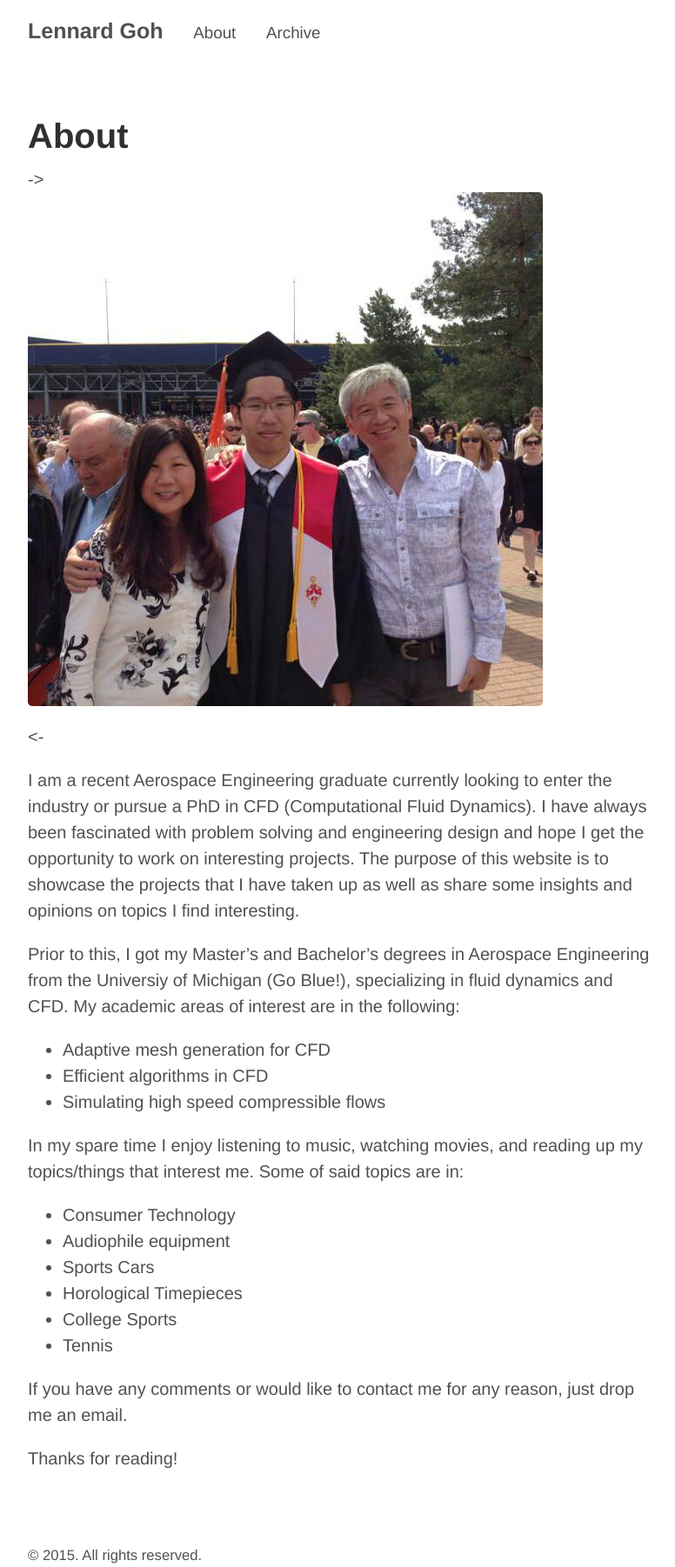
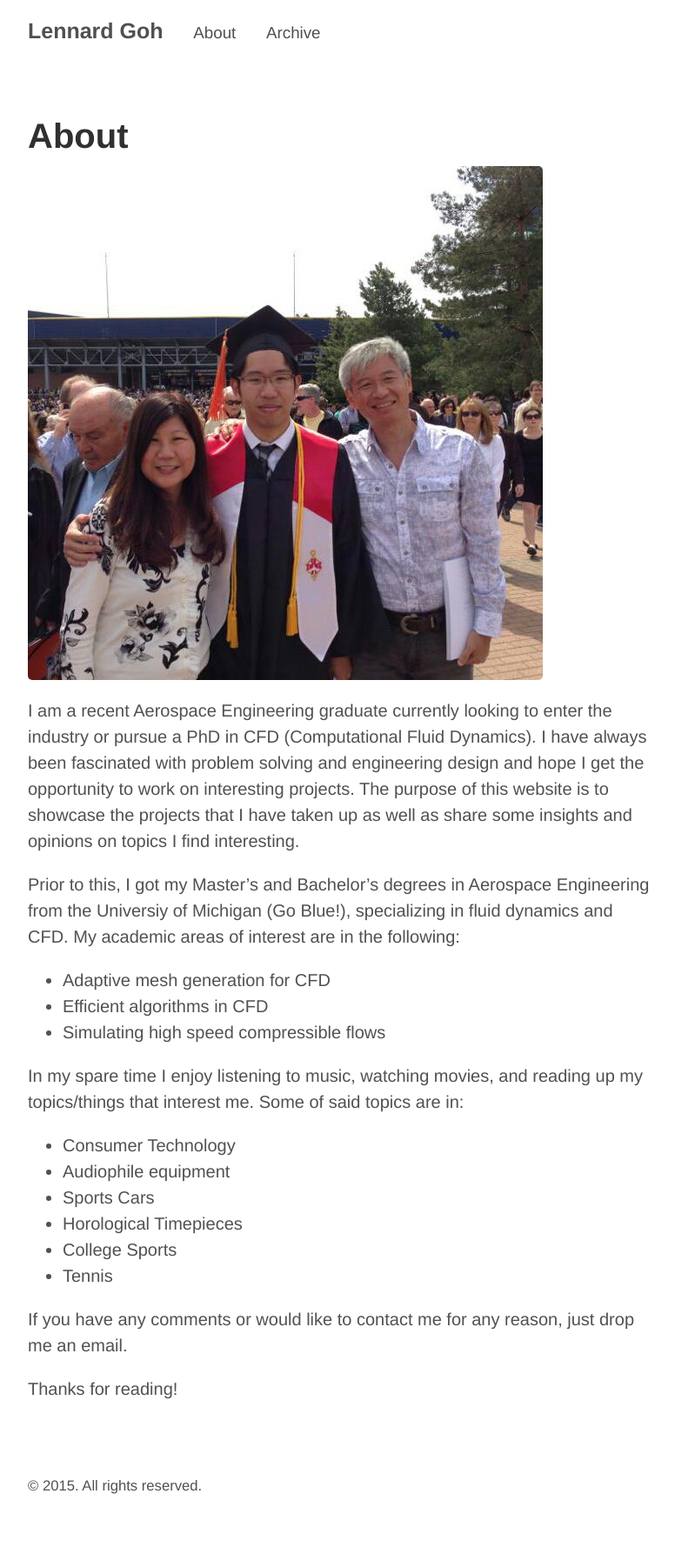
Before and after one commit to lennardgoh/lennardgoh.github.io, a Jekyll site: the page built from about.md, in a window 1280 px wide. Shown: the whole page at 87% size, without its empty margins (248-1024 px from the left). Built offline with Jekyll 4.4.1, drawn with Linux system fonts in a browser that asks for light colours; Markdown is read by kramdown in place of the engine named in the settings; after the commit the page ends 1722 px from its top, so only the background shows below that.

Commit message:
Undo image pos.

```diff
--- a/about.md
+++ b/about.md
@@ -3,7 +3,7 @@ layout: page
 title: About
 ---
 
-->![placeholder](http://lennardgoh.github.io/images/aboutMe.jpg "Me and my parents at my Graduation Ceremony")<-
+![placeholder](http://lennardgoh.github.io/images/aboutMe.jpg "Me and my parents at my Graduation Ceremony")
 
 I am a recent Aerospace Engineering graduate currently looking to enter the industry or pursue a PhD in CFD (Computational Fluid Dynamics). I have always been fascinated with problem solving and engineering design and hope I get the opportunity to work on interesting projects. The purpose of this website is to showcase the projects that I have taken up as well as share some insights and opinions on topics I find interesting.
 
```
